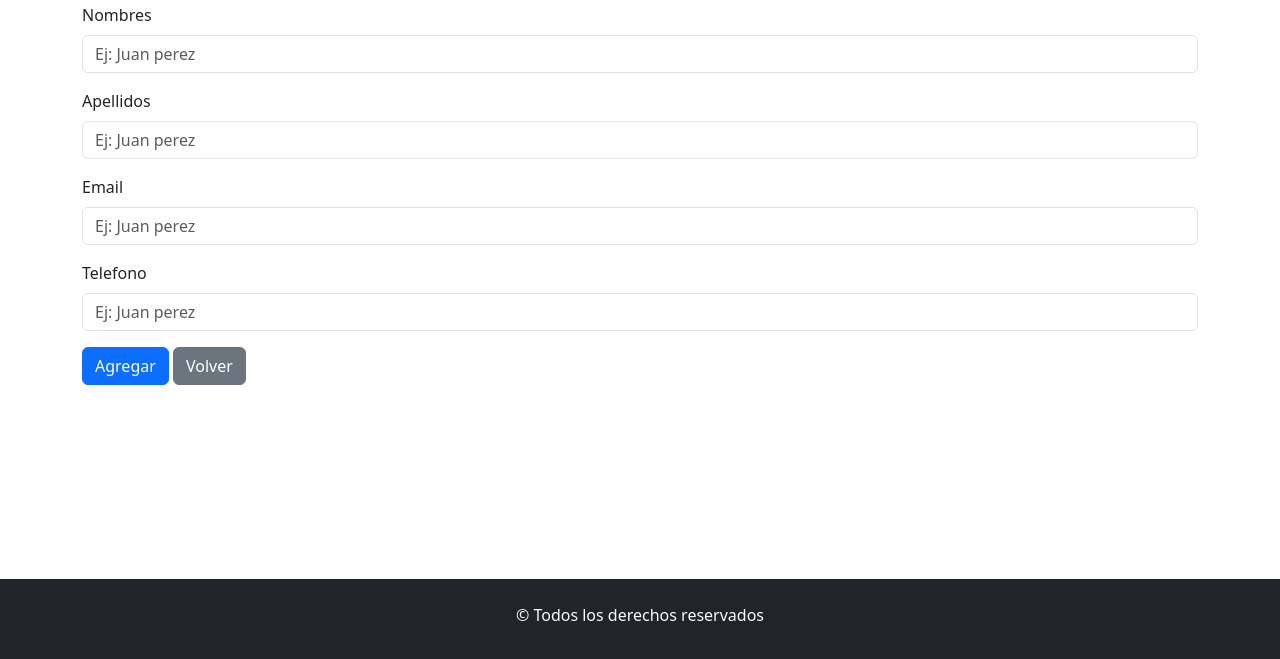
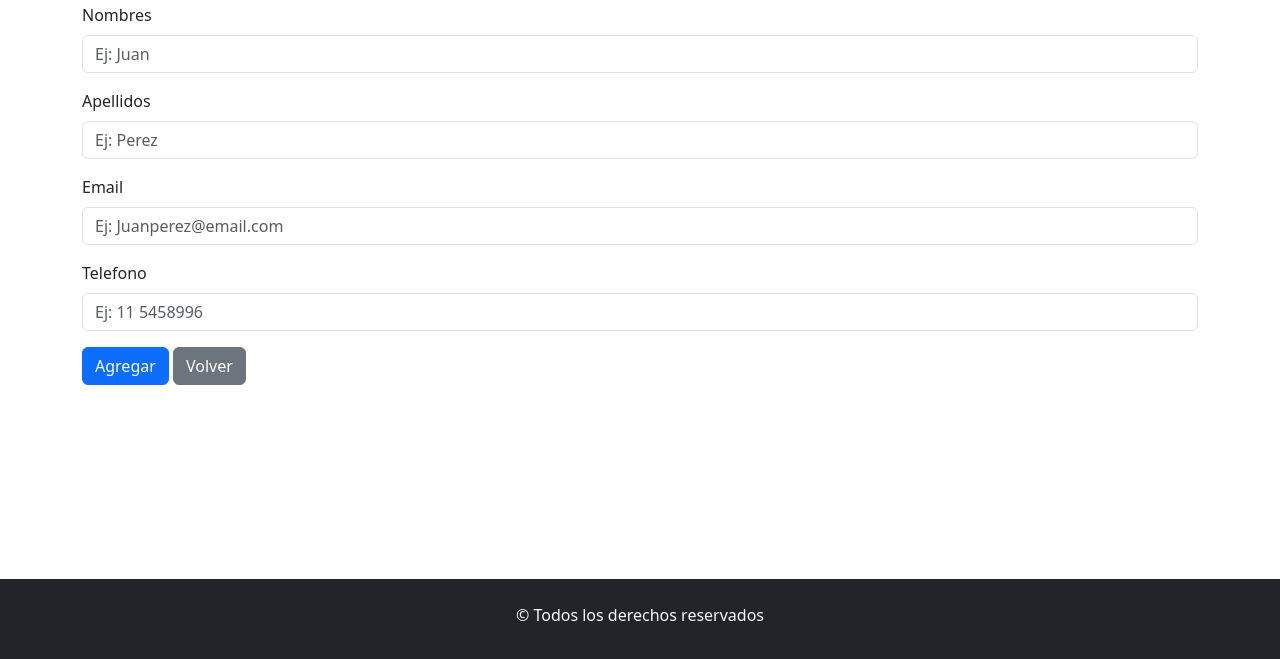
Before and after one commit to guadavillarreal/Practica-23-11-23-CRUDAgenda-c76i, a plain HTML site: page pages/nuevoContacto.html in a window 1280 px wide. Shown: the part 133-792 px from the top of the page. Drawn offline with nearby package versions, Linux system fonts and the light colour scheme.

Commit message:
agrege las validaciones correspondientes para la pag de nuevo contacto

```diff
--- a/pages/nuevoContacto.html
+++ b/pages/nuevoContacto.html
@@ -42,19 +42,19 @@
             <form>
                 <div class="mb-3">
                     <label for="nombre" class="form-label">Nombres</label>
-                    <input type="text" id="nombre" class="form-control" placeholder="Ej: Juan perez">
+                    <input type="text" id="nombre" class="form-control" placeholder="Ej: Juan" minlength="3" maxlength="30" required>
                 </div>
                 <div class="mb-3">
                     <label for="apellido" class="form-label">Apellidos</label>
-                    <input type="text" id="apellido" class="form-control" placeholder="Ej: Juan perez">
+                    <input type="text" id="apellido" class="form-control" placeholder="Ej: Perez" minlength="3" maxlength="30">
                 </div>
                 <div class="mb-3">
                     <label for="email" class="form-label">Email</label>
-                    <input type="text" id="email" class="form-control" placeholder="Ej: Juan perez">
+                    <input type="text" id="email" class="form-control" placeholder="Ej: Juanperez@email.com" minlength="12" maxlength="50" required>
                 </div>
                 <div class="mb-3">
                     <label for="telefono" class="form-label">Telefono</label>
-                    <input type="text" id="telefono" class="form-control" placeholder="Ej: Juan perez">
+                    <input type="text" id="telefono" class="form-control" placeholder="Ej: 11 5458996" minlength="8" maxlength="30" required>
                 </div>
                 <button class="btn btn-primary" type="submit">Agregar</button>
                 <button class="btn btn-secondary" type="button">Volver</button>
```
